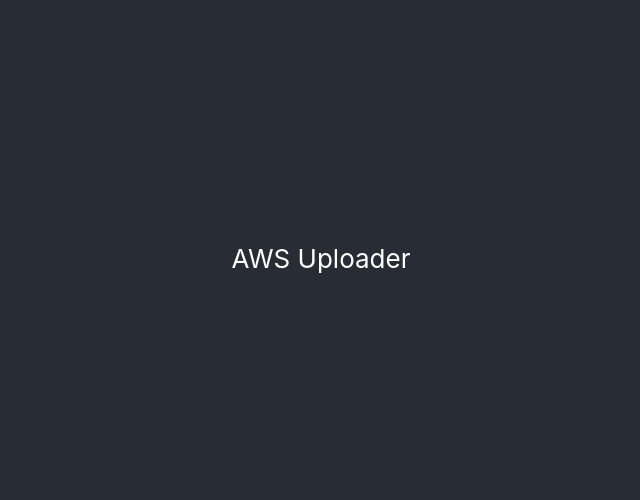
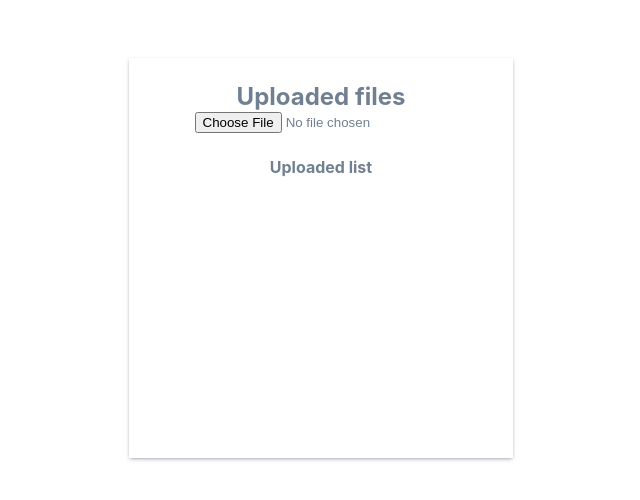
Before and after one commit to Kickbuttowaski/awsuploader, a React (Create React App) app: page /userupload in a window 1280 px wide. Shown: the part 142-642 px from the top of the page, without its empty margins (319-959 px from the left). Built offline with nearby package versions, Linux system fonts and the light colour scheme.

Commit message:
Boiler plate & Routes 1) Basic routes added 2) Boiler plate code added for UI

```diff
--- a/package.json
+++ b/package.json
@@ -8,6 +8,7 @@
     "@testing-library/user-event": "^13.5.0",
     "react": "^18.2.0",
     "react-dom": "^18.2.0",
+    "react-router-dom": "^6.3.0",
     "react-scripts": "5.0.1",
     "web-vitals": "^2.1.4"
   },
--- a/src/App.js
+++ b/src/App.js
@@ -1,10 +1,19 @@
 import "./App.css";
-
+import {
+  BrowserRouter as Router,
+  Route,
+  Routes,
+  Navigate,
+} from "react-router-dom";
+import UserFileUpload from "./pages/UserFileUpload";
 function App() {
   return (
-    <div className="App">
-      <header className="App-header">AWS Uploader</header>
-    </div>
+    <Router>
+      <Routes>
+        <Route path="/userupload" element={<UserFileUpload />} />
+        <Route path="*" element={<Navigate to="/userupload" replace />} />
+      </Routes>
+    </Router>
   );
 }
 
--- /dev/null
+++ b/src/components/FileUploader/index.jsx
@@ -0,0 +1,6 @@
+import style from "./FileUploader.module.css"
+const FileUploader = () => {
+  return <input type="file" onChange={() => {}} />;
+};
+
+export default FileUploader;
--- a/src/index.css
+++ b/src/index.css
@@ -1,13 +1,20 @@
+*,
+*::after,
+*::before {
+  box-sizing: border-box;
+  margin: 0px;
+  color: #708090;
+}
 body {
   margin: 0;
-  font-family: -apple-system, BlinkMacSystemFont, 'Segoe UI', 'Roboto', 'Oxygen',
-    'Ubuntu', 'Cantarell', 'Fira Sans', 'Droid Sans', 'Helvetica Neue',
+  font-family: -apple-system, BlinkMacSystemFont, "Segoe UI", "Roboto", "Oxygen",
+    "Ubuntu", "Cantarell", "Fira Sans", "Droid Sans", "Helvetica Neue",
     sans-serif;
   -webkit-font-smoothing: antialiased;
   -moz-osx-font-smoothing: grayscale;
 }
 
 code {
-  font-family: source-code-pro, Menlo, Monaco, Consolas, 'Courier New',
+  font-family: source-code-pro, Menlo, Monaco, Consolas, "Courier New",
     monospace;
 }
--- /dev/null
+++ b/src/pages/UserFileUpload/UserFileUpload.module.css
@@ -0,0 +1,20 @@
+.upload-wrapper {
+  display: flex;
+  flex-direction: column;
+  gap: 24px;
+  justify-content: center;
+  align-items: center;
+  width: 100%;
+  height: 100vh;
+}
+.upload-holder {
+  width: 30vw;
+  box-shadow: rgba(50, 50, 93, 0.25) 0px 2px 5px -1px,
+    rgba(0, 0, 0, 0.3) 0px 1px 3px -1px;
+  padding: 24px;
+  height: 50vh;
+  text-align: center;
+}
+.upload-holder__section1{
+  margin-bottom: 24px;
+}
--- /dev/null
+++ b/src/pages/UserFileUpload/index.jsx
@@ -0,0 +1,19 @@
+import FileUploader from "../../components/FileUploader";
+import style from "./UserFileUpload.module.css";
+const UserFileUpload = () => {
+  return (
+    <div className={style["upload-wrapper"]}>
+      <div className={style["upload-holder"]}>
+        <h2>Uploaded files</h2>
+        <section className={style["upload-holder__section1"]}>
+          <FileUploader />
+        </section>
+        <section className={style["upload-holder__section2"]}>
+          <h4>Uploaded list</h4>
+        </section>
+      </div>
+    </div>
+  );
+};
+
+export default UserFileUpload;
```
Also changed, not shown: src/components/FileUploader/FileUploader.module.css (added), 1 other file (tests, documents, lock files or other folders).
